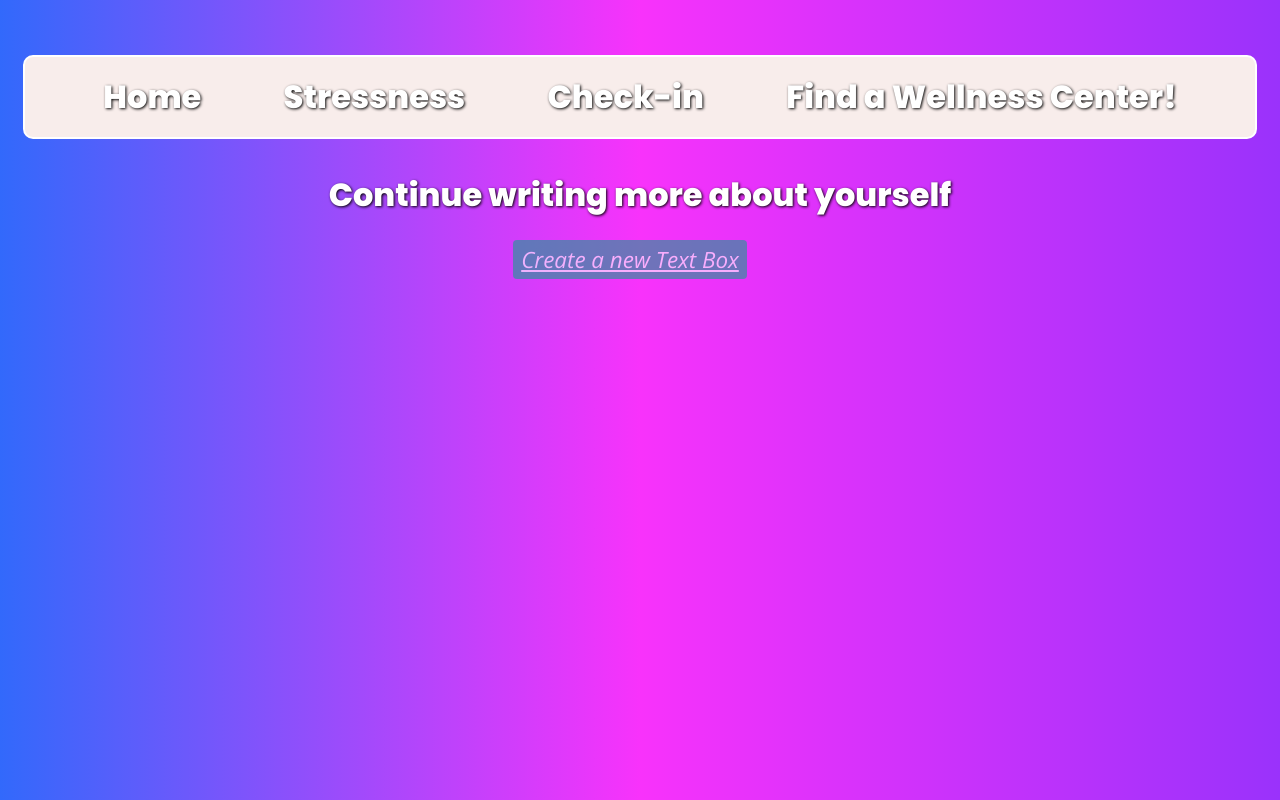
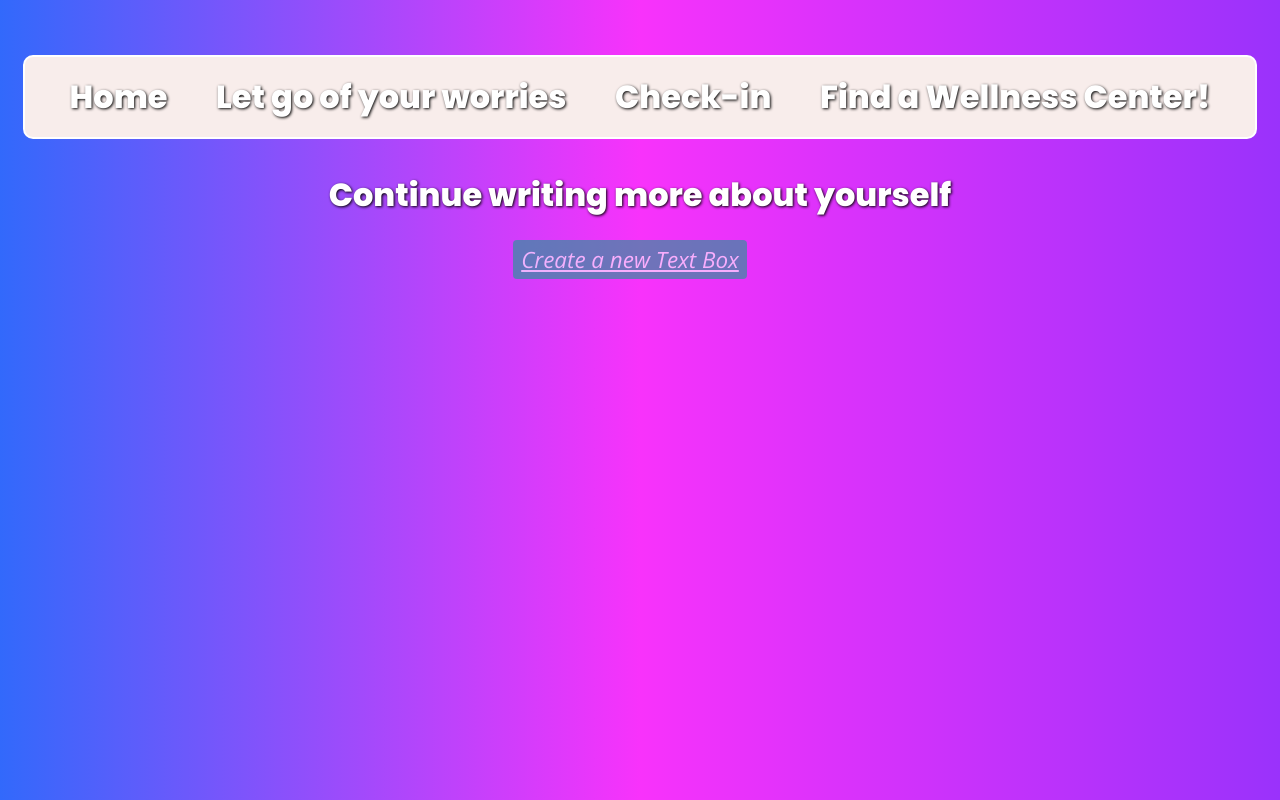
Before and after one commit to sophia-jacob/Imposter-Syndrome-Guide, a plain HTML site: page notifyabsence2.html in a window 1280 px wide. Drawn offline with nearby package versions, Linux system fonts and the light colour scheme.

Commit message:
update pages and add readme file

```diff
--- a/notifyabsence2.html
+++ b/notifyabsence2.html
@@ -3,7 +3,7 @@
   <head>
     <meta charset="utf-8">
     <meta name="viewport" content="width=device-width">
-    <title>repl.it</title>
+    <title>Let go of your worries!</title>
     <link href="https://fonts.googleapis.com/css2?family=Poppins:wght@800&display=swap" rel="stylesheet">
     <link href="notifyabsence.css" rel="stylesheet" type="text/css" />
   </head>
@@ -12,7 +12,7 @@
       <nav>
         <ul>
           <li> <a class = "links" href = "index.html"> Home </a> </li>
-          <li class = "notlink"> Stressness </li>
+          <li class = "notlink"> Let go of your worries </li>
 
           <li> <a class = "links" href = "checkin.html"> Check-in </a> </li>
           <li> <a class = "links" href = "findhospital.html"> Find a Wellness Center! </a> </li>
```
Also changed, not shown: checkin.html (+1 -1 lines), checkin2.html (+1 -1 lines), checkin3.html (+1 -1 lines), checkin4.html (+1 -1 lines), checkin5.html (+1 -1 lines), findhospital.html (+1 -1 lines), index.html (+1 -1 lines), notifyabsence.html (+1 -1 lines), 1 other file.
